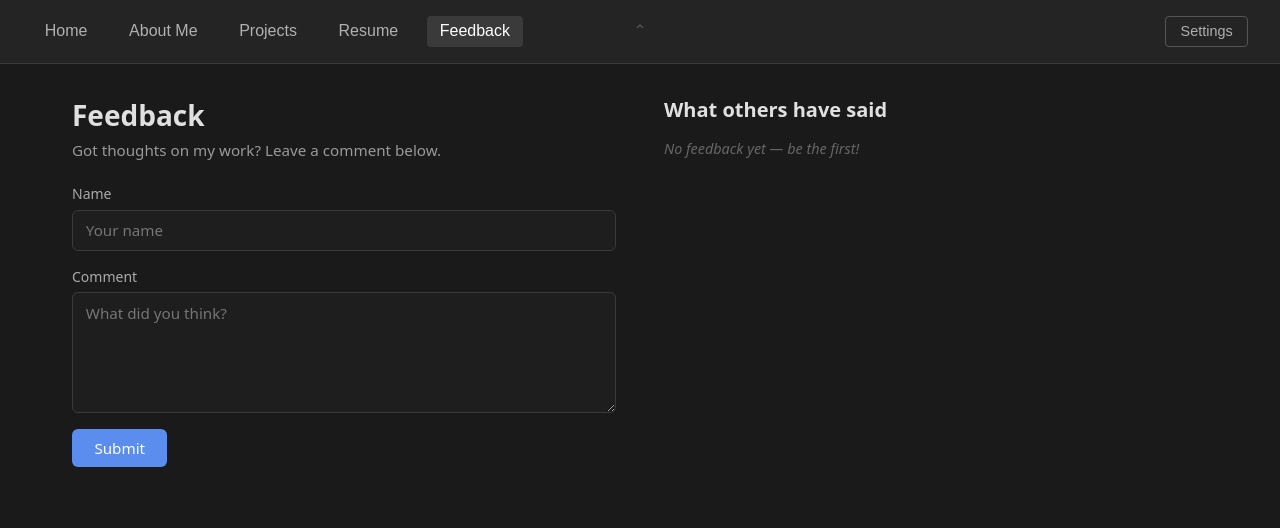
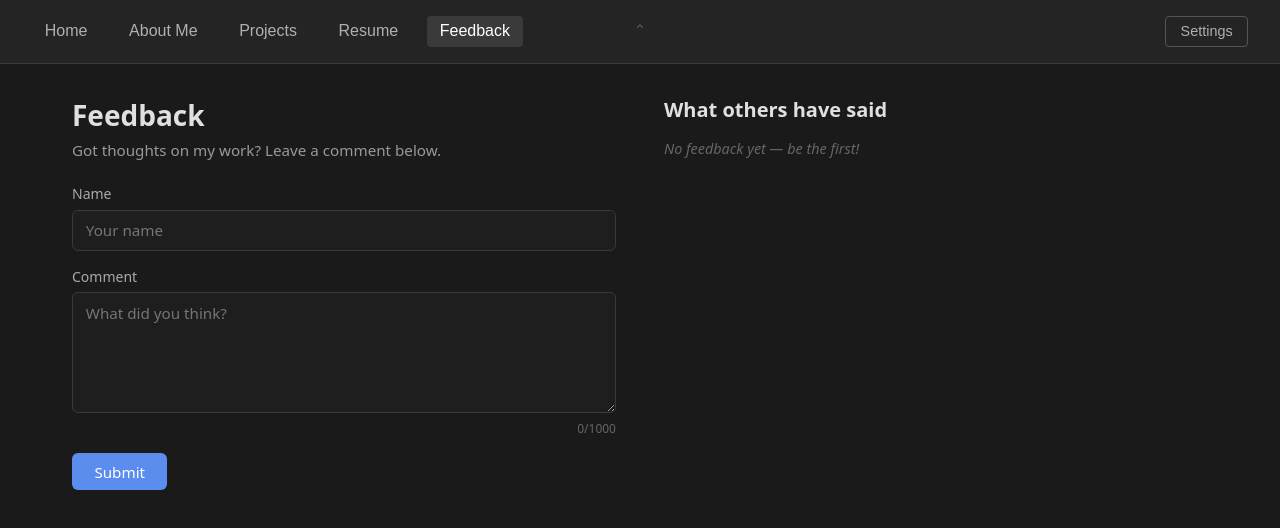
Before and after one commit to khylecalimlim/personal_website, an Angular app in the folder my-website-Angular/: page /feedback in a window 1280 px wide. Shown: the top 528 px of the page. Built offline with nearby package versions, Linux system fonts and the light colour scheme; a web font is replaced by a local one.

Commit message:
Add character counter to feedback comment textarea

```diff
--- a/my-website-Angular/src/app/feedback/feedback.component.html
+++ b/my-website-Angular/src/app/feedback/feedback.component.html
@@ -28,8 +28,11 @@
             (input)="comment.set($any($event.target).value)"
             [disabled]="submitting()"
             rows="5"
-            maxlength="1000"
+            [attr.maxlength]="commentMaxLength"
           ></textarea>
+          <span class="char-counter" [class.near-limit]="comment().length >= commentMaxLength * 0.9">
+            {{ comment().length }}/{{ commentMaxLength }}
+          </span>
         </div>
 
         @if (errorMessage()) {
--- a/my-website-Angular/src/app/feedback/feedback.component.scss
+++ b/my-website-Angular/src/app/feedback/feedback.component.scss
@@ -69,6 +69,16 @@ h2 {
       opacity: 0.5;
       cursor: not-allowed;
     }
+  }
+}
+
+.char-counter {
+  align-self: flex-end;
+  font-size: 0.75rem;
+  color: #666;
+
+  &.near-limit {
+    color: #e0a95c;
   }
 }
 
--- a/my-website-Angular/src/app/feedback/feedback.component.ts
+++ b/my-website-Angular/src/app/feedback/feedback.component.ts
@@ -23,6 +23,8 @@ const CONFETTI_COUNT = 40;
 const CONFETTI_COLORS = ['#5b8dee', '#f5d76e', '#ff6b9d', '#5be05c', '#9b8cf2', '#ff9d4d'];
 const CONFETTI_LIFETIME = 2600; // ms — covers the longest duration + delay below
 
+export const COMMENT_MAX_LENGTH = 1000;
+
 @Component({
   selector: 'app-feedback',
   standalone: true,
@@ -31,6 +33,8 @@ const CONFETTI_LIFETIME = 2600; // ms — covers the longest duration + delay be
   styleUrl: './feedback.component.scss'
 })
 export class FeedbackComponent {
+  readonly commentMaxLength = COMMENT_MAX_LENGTH;
+
   name = signal('');
   comment = signal('');
   submitting = signal(false);
```
